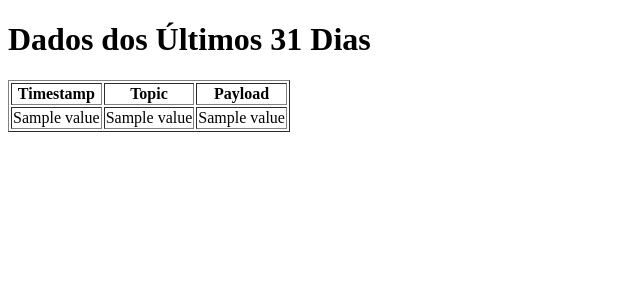
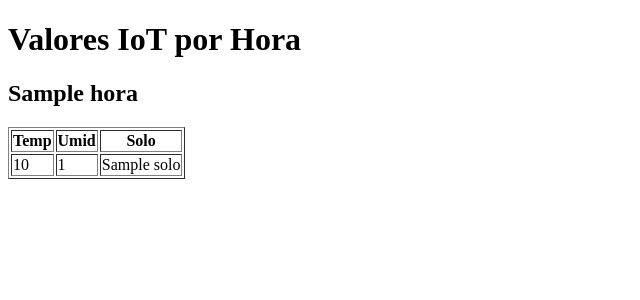
Before and after one commit to DiogoCamposA/dados3, a Flask app: template templates/index.html in a window 1280 px wide. Shown: the top 300 px of the page, without its empty margins (0-640 px from the left). Run offline with Flask 3, Linux system fonts and the light colour scheme; the template is opened without the code that fills it: most values are stand-ins (such as "Sample title", 1, 10 or a date in 2020).

Commit message:
Update index.html

```diff
--- a/templates/index.html
+++ b/templates/index.html
@@ -4,26 +4,33 @@
     <meta charset="UTF-8">
     <meta http-equiv="X-UA-Compatible" content="IE=edge">
     <meta name="viewport" content="width=device-width, initial-scale=1.0">
-    <title>Últimos 31 Dias</title>
+    <title>Valores IoT</title>
 </head>
 <body>
 
-<h1>Dados dos Últimos 31 Dias</h1>
+<h1>Valores IoT por Hora</h1>
 
+{% for hora, valores in valores_por_hora.items() %}
+    <h2>{{ hora }}</h2>
+    {% if valores['valores'] %}
         <table border="1">
             <tr>
-        <th>Timestamp</th>
-        <th>Topic</th>
-        <th>Payload</th>
+                <th>Temp</th>
+                <th>Umid</th>
+                <th>Solo</th>
             </tr>
-    {% for value in values_last_31_days %}
+            {% for valor in valores['valores'] %}
                 <tr>
-        <td>{{ value[3] }}</td>
-        <td>{{ value[1] }}</td>
-        <td>{{ value[2] }}</td>
+                    <td>{{ valor['temp'] }}</td>
+                    <td>{{ valor['umid'] }}</td>
+                    <td>{{ valor['solo'] }}</td>
                 </tr>
             {% endfor %}
         </table>
+    {% else %}
+        <p>Sem dados para esta hora.</p>
+    {% endif %}
+{% endfor %}
 
 </body>
 </html>
```
Lines whose indentation alone changed are shown as unchanged.
